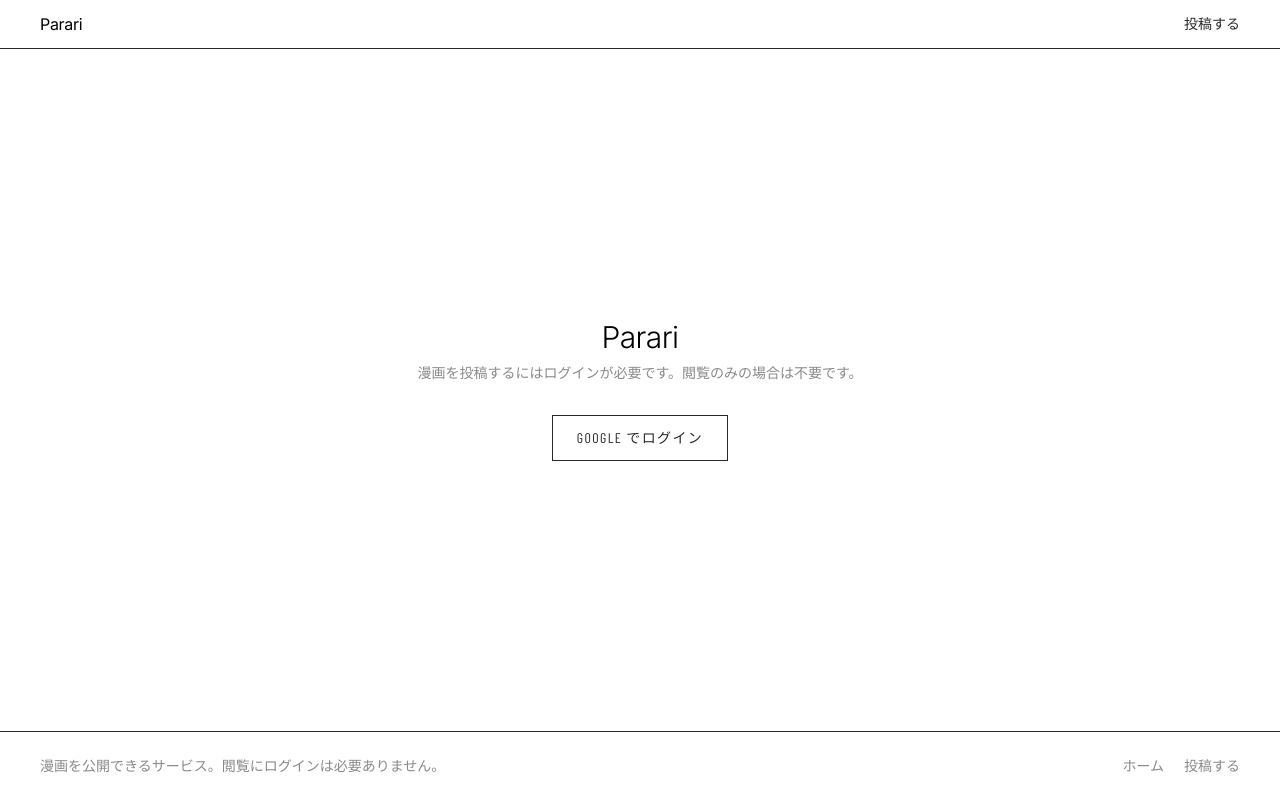
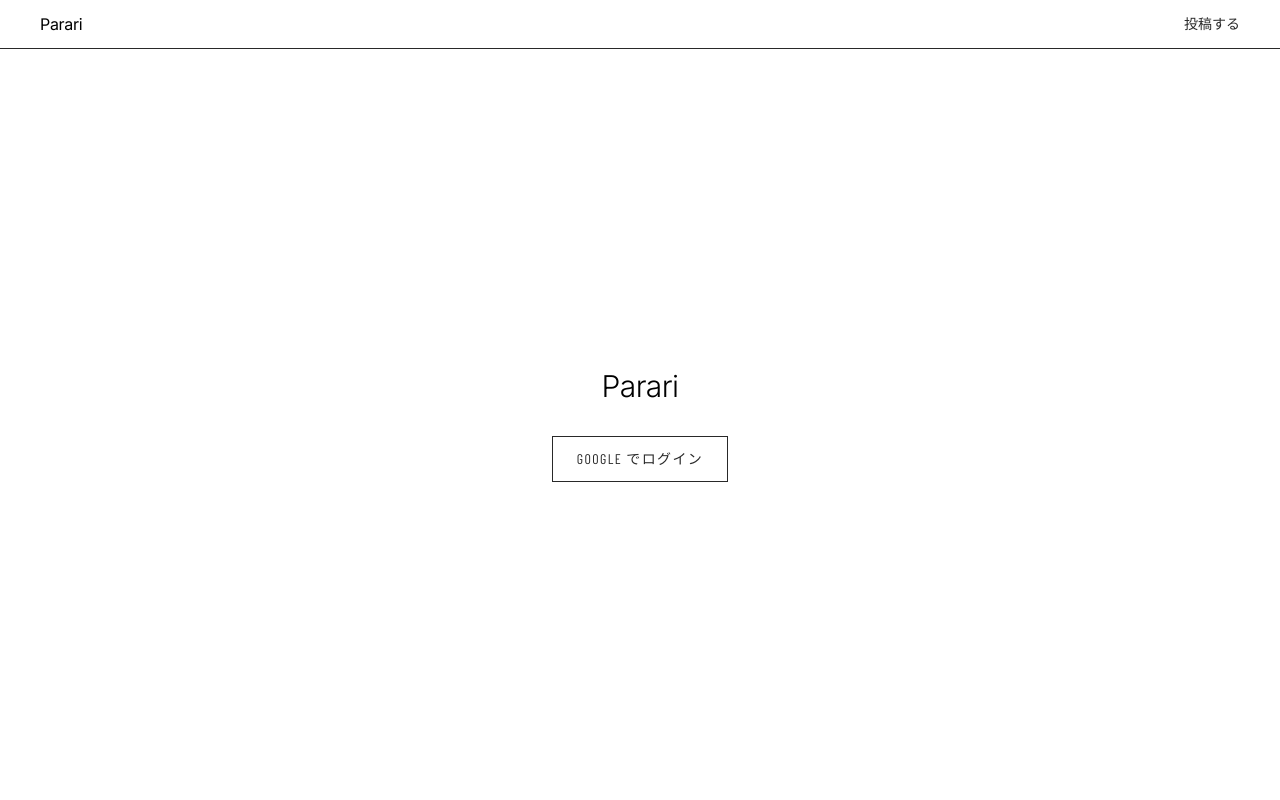
Before and after one commit to piro0919/parari, a Next.js app: page /login in a window 1280 px wide. Built offline with nearby package versions, Linux system fonts and the light colour scheme; no server answers.

Commit message:
style(login): strip the login page to the sign-in
The sentence explaining who needs to log in and the footer both went.
Someone on this page is already trying to sign in; neither told them
anything they needed.

```diff
--- a/app/login/page.tsx
+++ b/app/login/page.tsx
@@ -1,6 +1,5 @@
 import { redirect } from "next/navigation";
 import { createClient } from "@/lib/supabase/server";
-import { SiteFooter } from "@/app/SiteFooter";
 import { SiteHeader } from "@/app/SiteHeader";
 import { LoginButton } from "./LoginButton";
 
@@ -19,17 +18,11 @@ export default async function LoginPage({ searchParams }: PageProps<"/login">) {
     <main className="flex flex-1 flex-col">
       <SiteHeader />
       <div className="flex flex-1 flex-col items-center justify-center gap-8 px-6 py-16">
-      <div className="text-center">
         <h1 className="text-3xl font-light tracking-[-0.02em] text-ink-strong">
           Parari
         </h1>
-        <p className="mt-2 text-sm text-ink-muted">
-          漫画を投稿するにはログインが必要です。閲覧のみの場合は不要です。
-        </p>
+        <LoginButton next={next} />
       </div>
-      <LoginButton next={next} />
-      </div>
-      <SiteFooter />
     </main>
   );
 }
```
